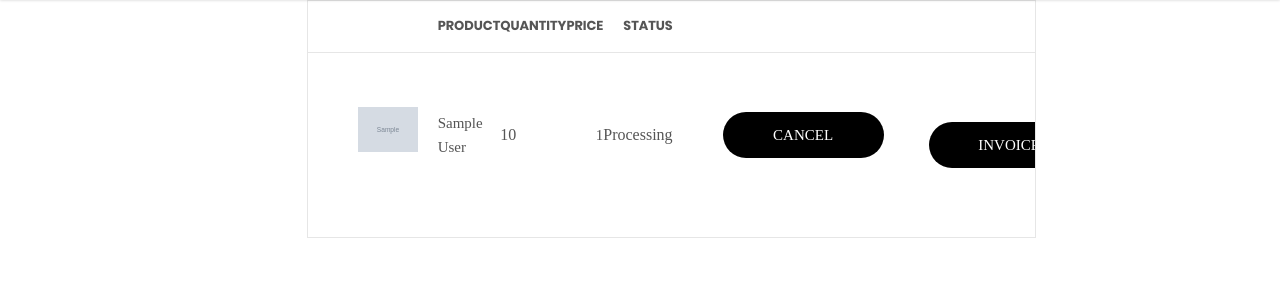
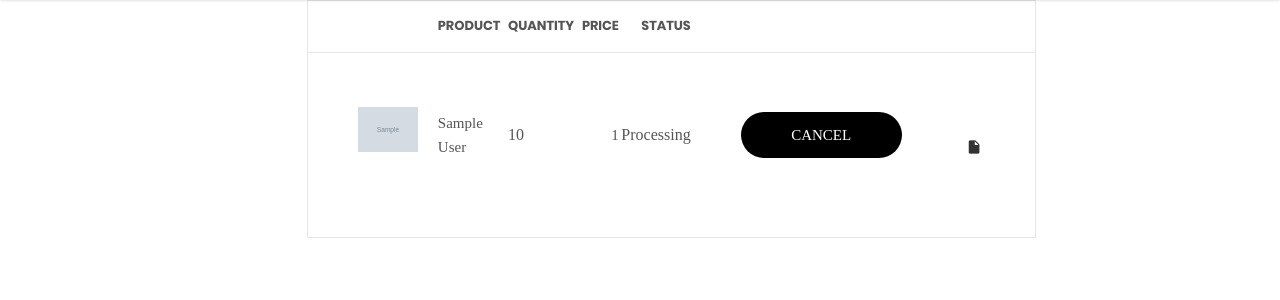
Before and after one commit to CalledSidd/Listeners-Original, a Django app: page /orderlist/ in a window 1280 px wide. Shown: the part 124-424 px from the top of the page. Run offline with Django 4.2, Linux system fonts and the light colour scheme; a user stored in the database is signed in; tables that the repository leaves empty hold one stand-in row (values such as "Sample post"); grey boxes marked "Sample" are stand-in pictures; some libraries are stand-ins or nearby versions; some web fonts are replaced.

Commit message:
changes reverted

```diff
--- a/templates/home/orderlist.html
+++ b/templates/home/orderlist.html
@@ -47,9 +47,9 @@
 									</button>
 									{% endif %}
 									<td class='column-6 p-5'><a class="text-decoration-none" href=" {% url 'invoice' order.id %}">
-										<button class="flex-c-m stext-101 cl0 size-101 bg1 bor1 hov-btn1 p-lr-15 trans-04">
-											Invoice
-										</button>
+										<div class="icon-header-item cl2 hov-cl1 trans-04 p-l-22 p-r-11 ">
+										<i class="fs-16 zmdi zmdi-file"></i>
+										</div></a>
 									</td>
 								</tr>
 								</tr>
```
